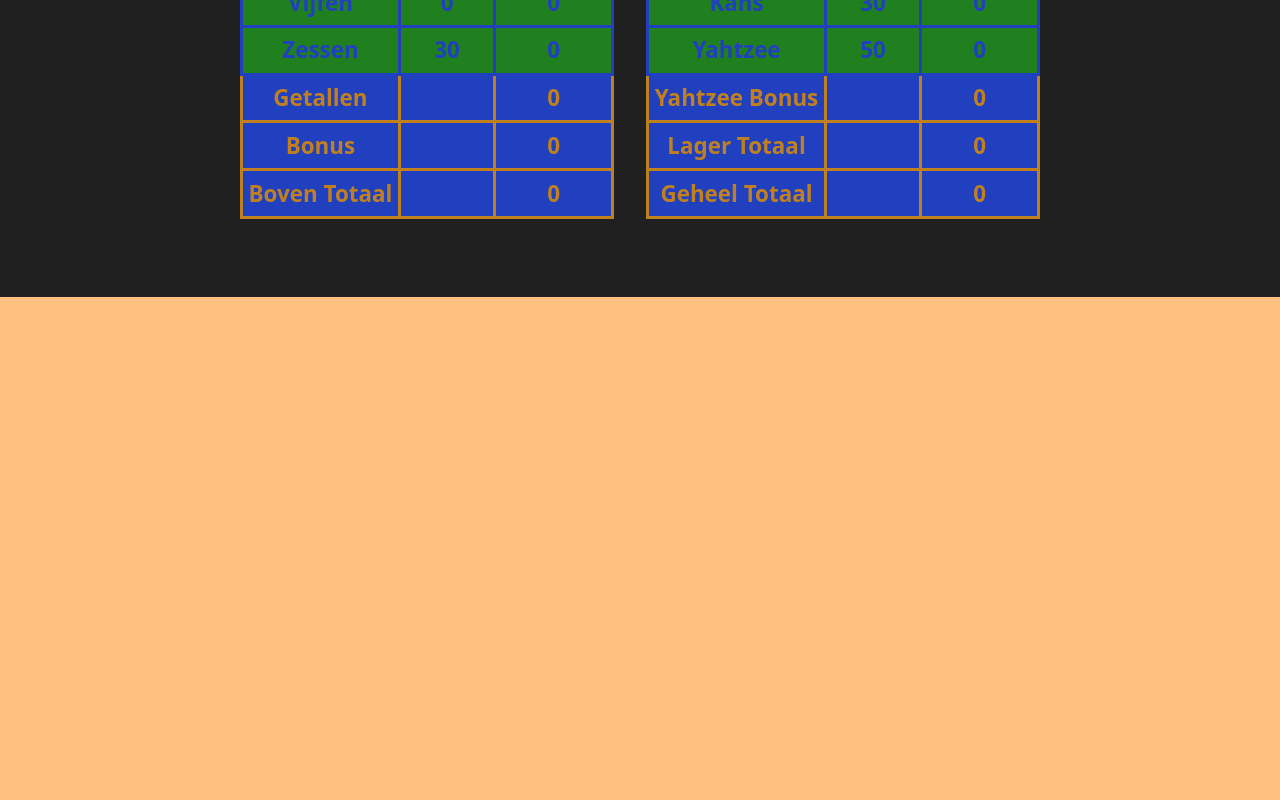
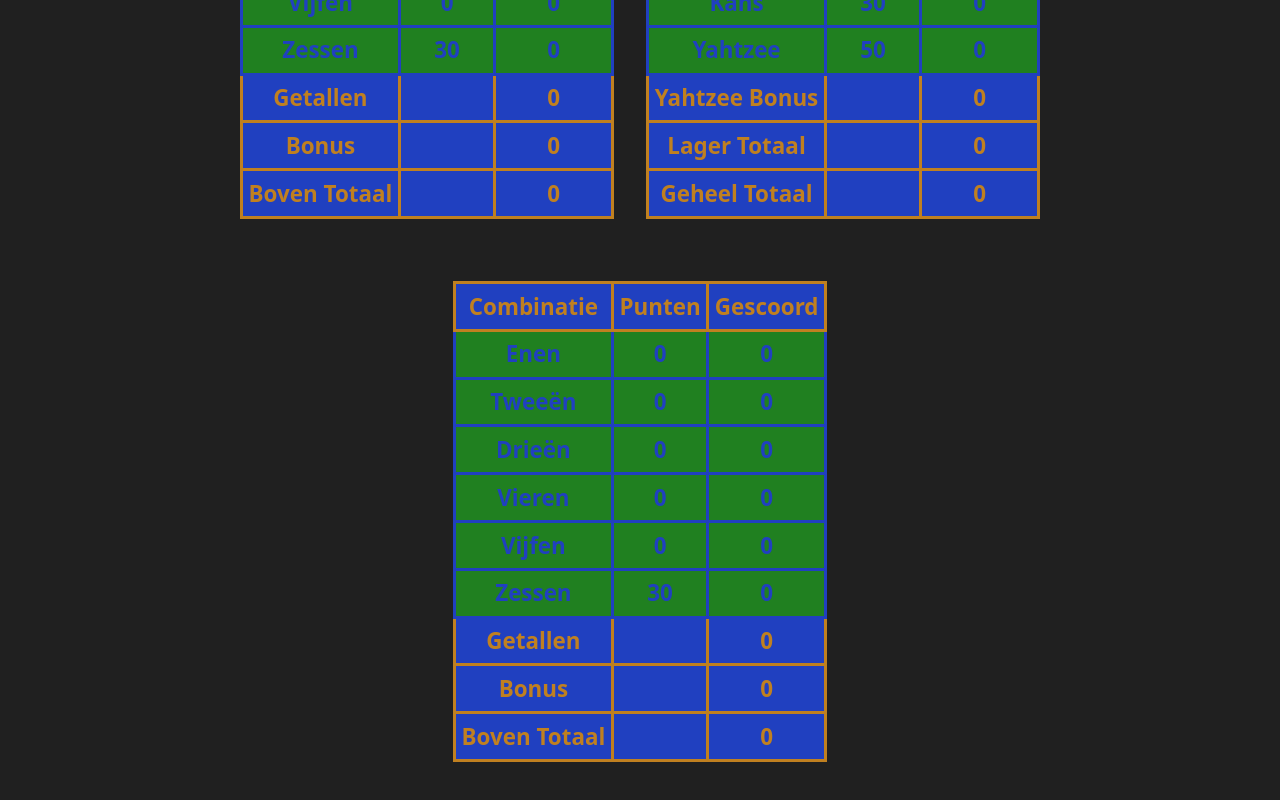
Before and after one commit to janderkkotlarski/vue_yahtzee, a Vue app: page / in a window 1280 px wide. Shown: the part 604-1404 px from the top of the page. Before the commit the page ends 901 px from the top, so only its background shows below. Built offline with nearby package versions, Linux system fonts and the light colour scheme.

Commit message:
When transplanting code, remember that variables need to be transferred as well. Otherwise the code and page will break in unexpected ways

```diff
--- a/src/App.vue
+++ b/src/App.vue
@@ -3,6 +3,8 @@
 import Scorer from './components/Scorer.vue';
 
 // <Roller />
+
+// <Scorer />
 </script>
 
 <template>
--- /dev/null
+++ b/src/components/Scorelist.vue
@@ -0,0 +1,75 @@
+<script setup>
+import {ref} from 'vue';
+
+// Make sure that every entry is intelligible for the compiler, so do recreate variables when needed
+const klik = 'klik';
+const back = 'back';
+
+const initUpper = () => {
+    return [
+        {id: 1, title: 'Enen', scored: 0, final: 9001, yonus: 'null', locked: klik},
+        {id: 2, title: 'Tweeën', scored: 0, final: 0, yonus: 'null', locked: klik},
+        {id: 3, title: 'Drieën', scored: 0, final: 0, yonus: 'null', locked: klik},
+        {id: 4, title: 'Vieren', scored: 0, final: 0, yonus: 'null', locked: klik},
+        {id: 5, title: 'Vijfen', scored: 0, final: 0, yonus: 'null', locked: klik},
+        {id: 6, title: 'Zessen', scored: 0, final: 0, yonus: 'null', locked: klik},
+        {id: 'summed', title: 'Getallen', scored: ' ', final: 0, yonus: 'never', locked: back},
+        {id: 'bonus', title: 'Bonus', scored: ' ', final: 0, yonus: 'never', locked: back},
+        {id: 'upper', title: 'Boven Totaal', scored: ' ', final: 0, yonus: 'never', locked: back},
+    ];
+};
+
+const listing = defineModel('listing', {type: Array, default: []});
+
+const arrayEntry = (array, key, content) => {
+    for (const entry of array.value) {
+        if (entry[key] === content) {
+            return entry;
+        }
+    }
+};
+
+const lockEntry = index => {
+    const entry = arrayEntry(listing, 'id', index);
+
+    if (entry.locked === klik && typeof entry.scored === 'number') {
+        // If another yahtzee is scored, restrict scoring to official multiple yahtzee bonus scoring rules
+        // if (moreYahtzee ? yahtzeeEyesLocked(index) : true) {
+        //     // When another yahtzee is scored, up the bonus
+        //     if (moreYahtzee) {
+        //         ++extraYahtzee.value;
+        //     }
+
+        //     score.final = score.scored;
+        //     score.locked = lock;
+
+        //     ++box.locks;
+
+        //     rolling(number);
+        //     recount();
+        // }
+
+        entry.final = entry.scored;
+        entry.locked = lock;
+    }
+};
+
+// listing.value = initUpper();
+</script>
+
+<template>
+    <div class="inlined">
+        <table>
+            <tr>
+                <th>Combinatie</th>
+                <th>Punten</th>
+                <th>Gescoord</th>
+            </tr>
+            <tr @click="lockEntry(entry.id)" v-for="entry in listing" :key="entry.id" :class="entry.locked">
+                <td>{{ entry.title }}</td>
+                <td>{{ entry.scored }}</td>
+                <td>{{ entry.final }}</td>
+            </tr>
+        </table>
+    </div>
+</template>
--- a/src/components/Scorer.vue
+++ b/src/components/Scorer.vue
@@ -1,6 +1,7 @@
 <script setup>
 import {ref, reactive} from 'vue';
 import Dice from './Dice.vue';
+import Scorelist from './Scorelist.vue';
 
 const valueMax = 6;
 const diceAmount = 5;
@@ -358,6 +359,8 @@
 
     recount();
 };
+
+//
 </script>
 
 <template>
@@ -417,4 +420,6 @@
 
     <br />
     <br />
+
+    <Scorelist :listing="scoreUpper.scores" />
 </template>
```
